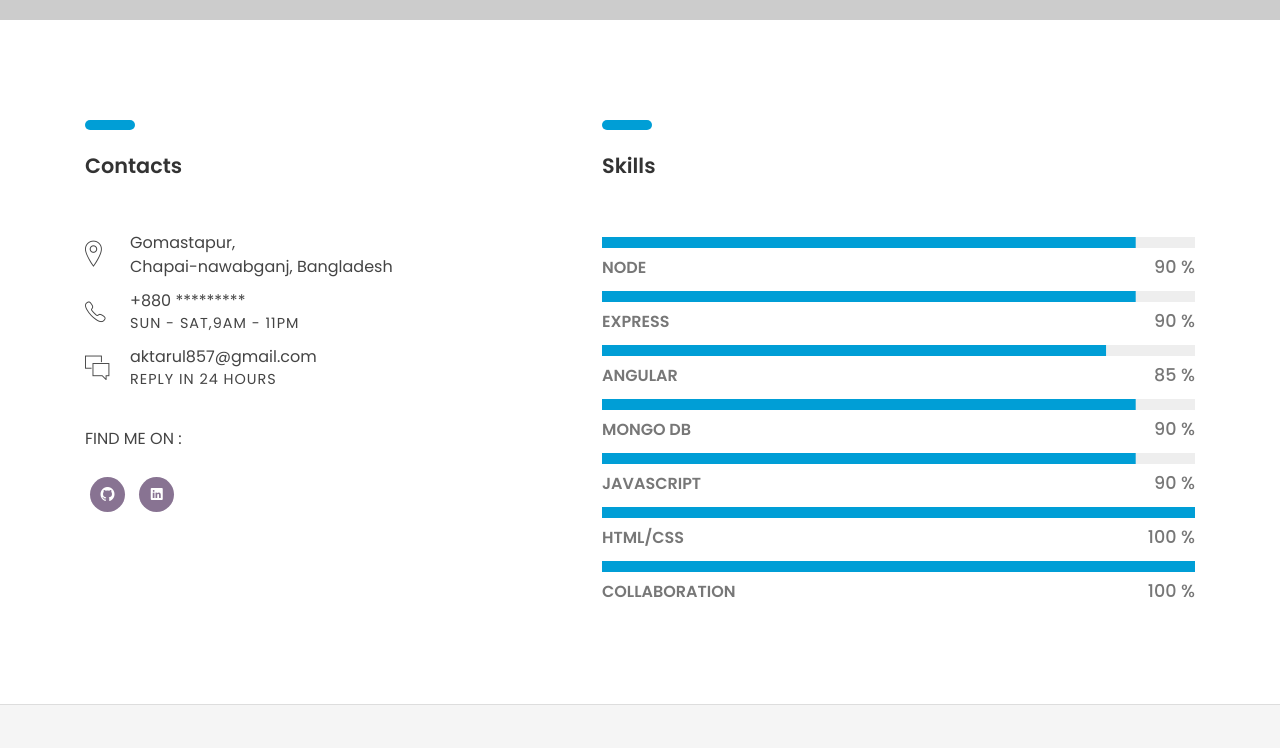
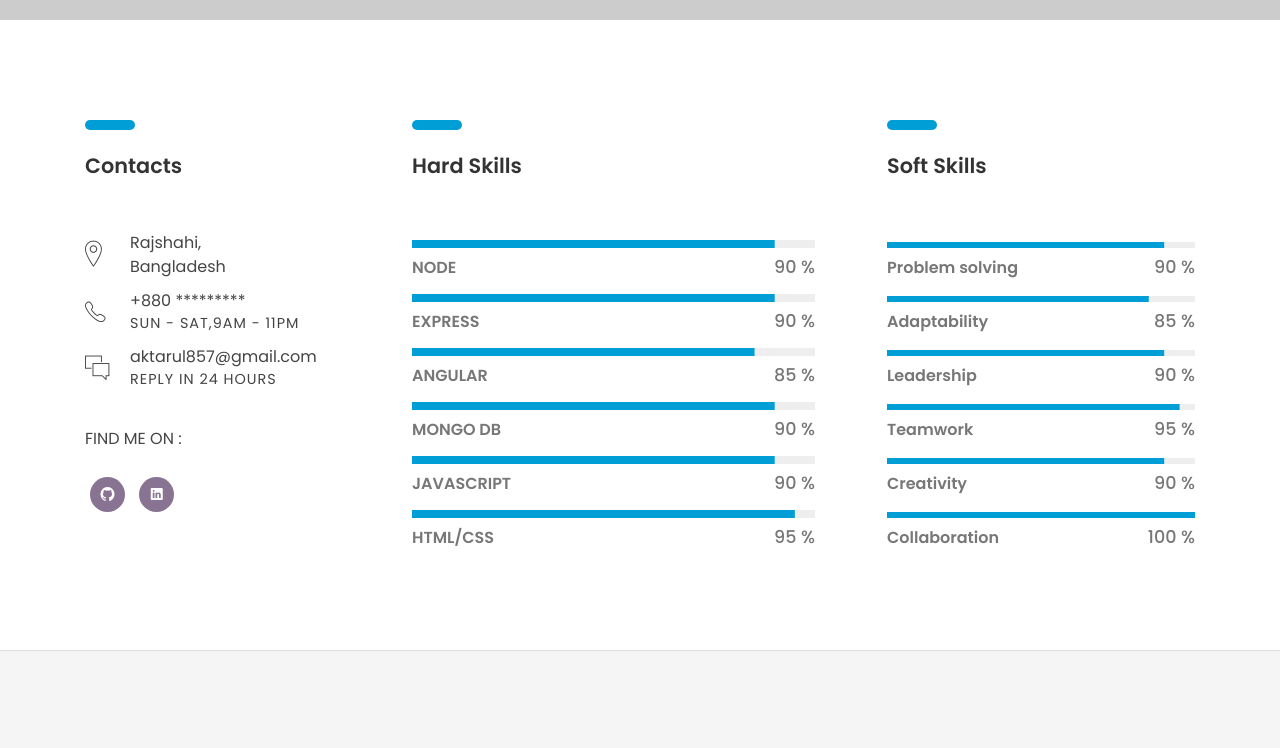
Before and after one commit to Aktarul/aktarul.github.io, a plain HTML site: page index.html in a window 1280 px wide. Shown: the part 440-1188 px from the top of the page. Drawn offline with Linux system fonts and the light colour scheme; files whose address does not match are found by name.

Commit message:
Skills updated

```diff
--- a/index.html
+++ b/index.html
@@ -67,7 +67,7 @@
     <div class="container">
 
         <div class="row">
-            <div class="col-md-12 col-lg-5">
+            <div class="col-md-12 col-lg-3">
 
                 <div class="heading">
                     <h4><b>Contacts</b></h4>
@@ -78,8 +78,8 @@
                         <div class="info">
                             <i class="icon ion-ios-location-outline"></i>
                             <div class="right-area">
-                                <h5>Gomastapur,</h5>
-                                <h5>Chapai-nawabganj, Bangladesh</h5>
+                                <h5>Rajshahi,</h5>
+                                <h5>Bangladesh</h5>
                             </div><!-- right-area -->
                         </div><!-- info -->
 
@@ -115,10 +115,10 @@
             </div><!-- col-sm-6-->
 
 
-            <div class="col-md-12 col-lg-7 margin-5">
+            <div class="col-md-12 col-lg-5 margin-5">
 
                 <div class="heading">
-                    <h4><b>Skills</b></h4>
+                    <h4><b>Hard Skills</b></h4>
                 </div>
 
                 <div class="line-progress margin-b-20" data-prog-percent=".90"><div></div>
@@ -136,11 +136,34 @@
                 <div class="line-progress margin-b-20" data-prog-percent=".90"><div></div>
                     <p class="progress-title"><b>JAVASCRIPT</b></p></div>
 
-                <div class="line-progress margin-b-20" data-prog-percent="1.0"><div></div>
+                <div class="line-progress margin-b-20" data-prog-percent=".95"><div></div>
                     <p class="progress-title"><b>HTML/CSS</b></p></div>
 
+            </div><!-- col-sm-6 -->
+
+            <div class="col-md-12 col-lg-4 margin-5">
+
+                <div class="heading">
+                    <h4><b>Soft Skills</b></h4>
+                </div>
+
+                <div class="line-progress margin-b-20" data-prog-percent=".90"><div></div>
+                    <p class="progress-title"><b>Problem solving</b></p></div>
+
+                <div class="line-progress margin-b-20" data-prog-percent=".85"><div></div>
+                    <p class="progress-title"><b>Adaptability</b></p></div>
+
+                <div class="line-progress margin-b-20" data-prog-percent=".90"><div></div>
+                    <p class="progress-title"><b>Leadership</b></p></div>
+
+                <div class="line-progress margin-b-20" data-prog-percent=".95"><div></div>
+                    <p class="progress-title"><b>Teamwork</b></p></div>
+
+                <div class="line-progress margin-b-20" data-prog-percent=".90"><div></div>
+                    <p class="progress-title"><b>Creativity</b></p></div>
+
                 <div class="line-progress margin-b-50" data-prog-percent="1.0"><div></div>
-                    <p class="progress-title"><b>COLLABORATION</b></p></div>
+                    <p class="progress-title"><b>Collaboration</b></p></div>
 
             </div><!-- col-sm-6 -->
 
```
